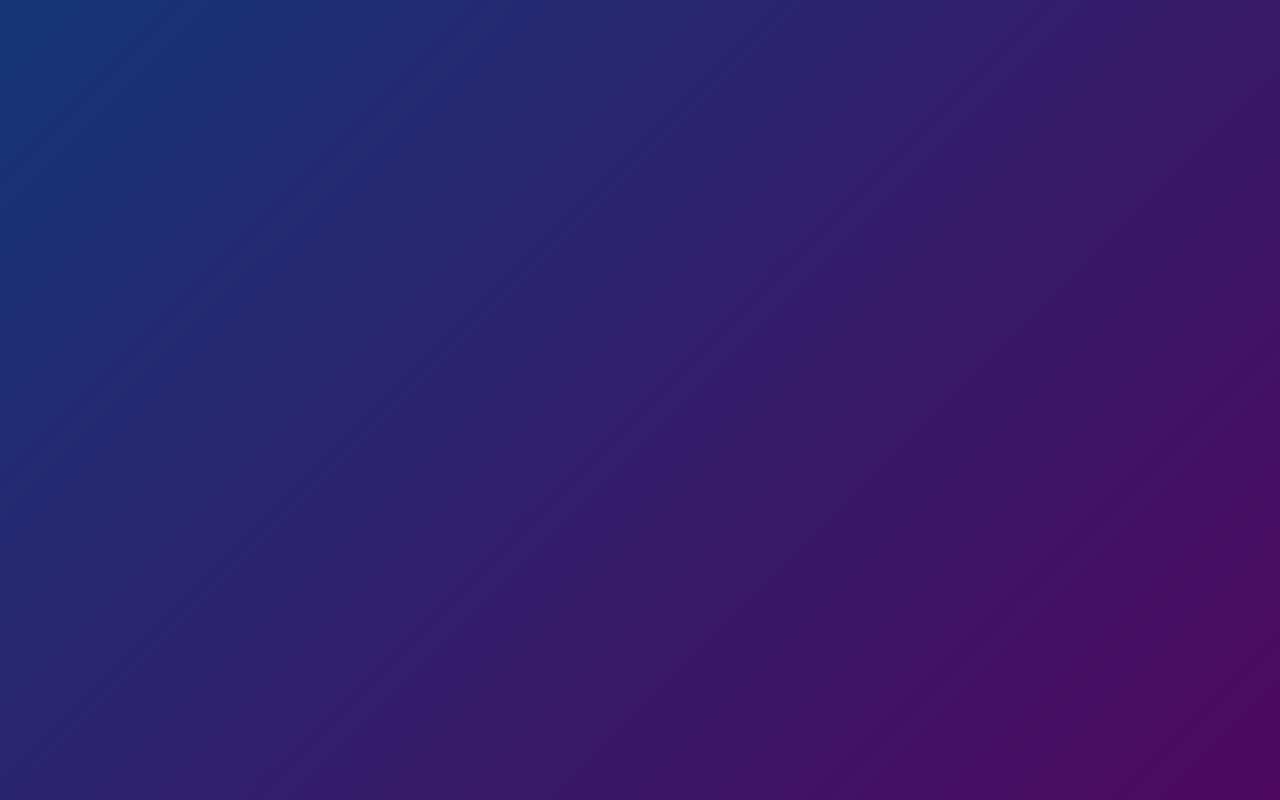
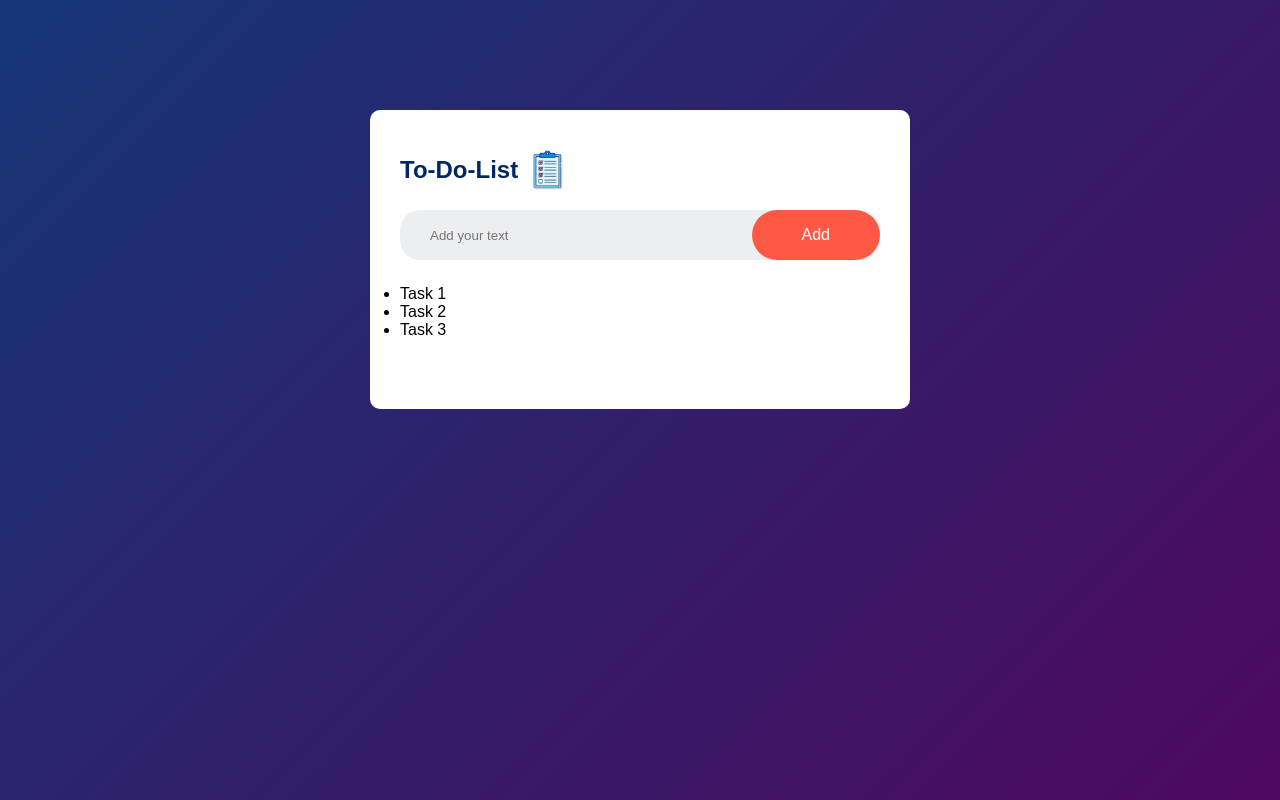
Before and after one commit to KhushPatel14/to_do_list-javascript, a plain HTML site: page index.html in a window 1280 px wide. Drawn offline with Linux system fonts and the light colour scheme.

Commit message:
css added

```diff
--- a/index.html
+++ b/index.html
@@ -9,7 +9,19 @@
 </head>
 <body>
 <div class="container">
+<div class="todo-app">
+    <h2>To-Do-List <img src="images/list.png" width="40" alt=""></h2>
+    <div class="row">
+        <input type="text" id="input-box" placeholder="Add your text">
+        <button>Add</button>
+    </div>
 
+    <ul id="list-container">
+        <li>Task 1</li>
+        <li>Task 2</li>
+        <li>Task 3</li>
+    </ul>
+</div>
 </div>
 
 </body>
--- a/styles.css
+++ b/styles.css
@@ -10,3 +10,52 @@
     background: linear-gradient(135deg, #153677, #4e085f);
     padding: 10px;
 }
+
+.todo-app {
+    width: 100%;
+    max-width: 540px;
+    background: #fff;
+    margin: 100px auto 20px;
+    padding: 40px 30px 70px;
+    border-radius: 10px;
+
+}
+
+.todo-app h2 {
+color: #002765;
+display: flex;
+align-items: center;
+margin-bottom: 20px;
+}
+
+.todo-app img {
+
+margin-left: 10px;
+}
+
+.row {
+    display: flex;
+    align-items: center;
+    justify-content: space-between;
+    background: #edeef0;
+    border-radius: 20px;
+    padding-left: 20px;
+    margin-bottom: 25px;
+}
+input {
+    flex: 1;
+    border: none;
+    outline: none;
+    background: transparent;
+    padding: 10px;
+}
+button {
+    border: none;
+    outline: none;
+    padding: 16px 50px;
+    background: #ff5945;
+    color: #fff;
+    font-size: 16px;
+    cursor: pointer;
+    border-radius: 40px;
+}
```
